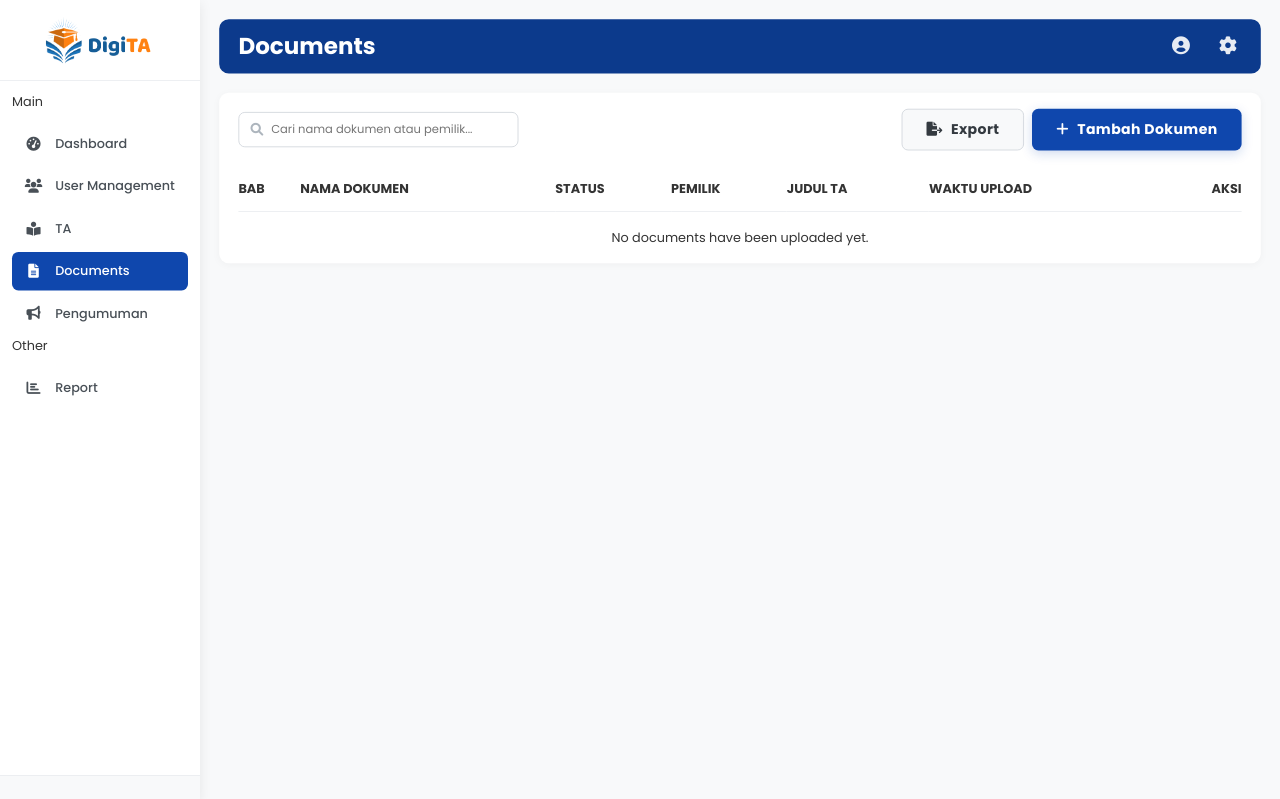
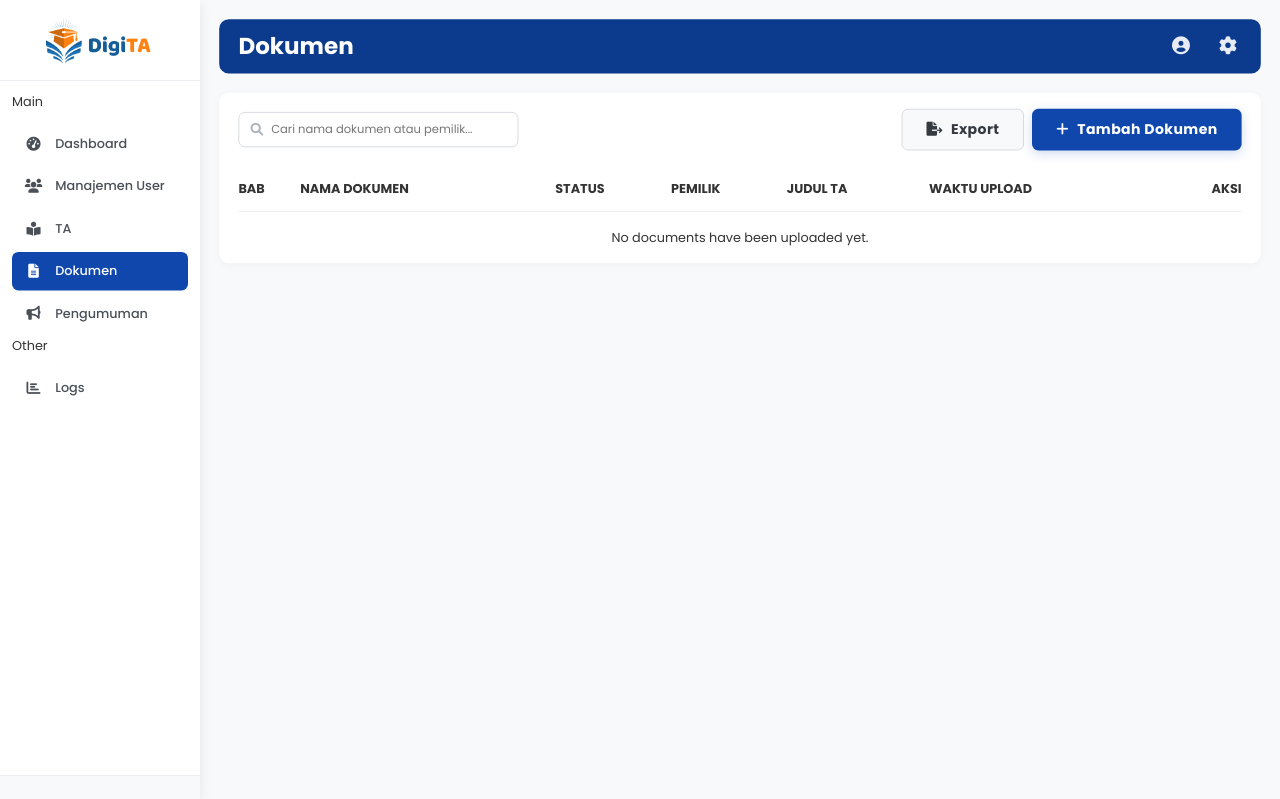
Before and after one commit to muhammadpadanta/django_digita_admin, a Django app: page /tugas-akhir/documents/ in a window 1280 px wide. Shown: the top 799 px of the page. Run offline with Django 5.2, Linux system fonts and the light colour scheme; data that the repository does not hold is empty.

Commit message:
fix: Tugas Akhir Documents field and localization

```diff
--- a/templates/core/base.html
+++ b/templates/core/base.html
@@ -43,7 +43,7 @@
       </a>
       <a href="{% url 'users:user_management_list' %}" class="{% if request.resolver_match.view_name == 'users:user_management_list' %}active{% endif %}">
         <i class="fas fa-users nav-icon"></i>
-        <span>User Management</span>
+        <span>Manajemen User</span>
       </a>
       <a href="{% url 'tugas_akhir:ta-list' %}" class="{% if request.resolver_match.url_name == 'ta-list' %}active{% endif %}">
         <i class="fas fa-book-reader nav-icon"></i>
@@ -51,7 +51,7 @@
       </a>
       <a href="{% url 'tugas_akhir:document-list' %}" class="{% if request.resolver_match.url_name == 'document-list' %}active{% endif %}">
         <i class="fas fa-file-alt nav-icon"></i>
-        <span>Documents</span>
+        <span>Dokumen</span>
       </a>
       <a href="{% url 'announcements:list' %}" class="{% if 'announcements' in request.resolver_match.app_names %}active{% endif %}">
         <i class="fas fa-bullhorn nav-icon"></i>
@@ -61,7 +61,7 @@
       <p class="nav-section-title">Other</p>
       <a href="#">
         <i class="fas fa-chart-bar nav-icon"></i>
-        <span>Report</span>
+        <span>Logs</span>
       </a>
 
       {% if user.is_authenticated %}
--- a/templates/core/documents.html
+++ b/templates/core/documents.html
@@ -6,7 +6,7 @@
 {% block content %}
 <div class="content-block">
     <header class="dashboard-header">
-        <h1>Documents</h1>
+        <h1>Dokumen</h1>
         <div class="header-actions">
             <button title="Profile Settings"><i class="fas fa-user-circle"></i></button>
             <button title="General Settings"><i class="fas fa-cog"></i></button>
@@ -391,10 +391,13 @@
             });
 
             saveButton.addEventListener('click', async () => {
+                // 1. Re-enable the TA select field first so its value can be captured.
+                editTaSelect.disabled = false;
+
+                // 2. Create the FormData object AFTER the field is enabled.
                 const formData = new FormData(editForm);
-                // Re-enable the TA select just before submitting so the value is included
-                editTaSelect.disabled = false;
                 const url = editForm.action;
+
                 try {
                     const response = await fetch(url, {
                         method: 'POST',
@@ -405,7 +408,7 @@
                     if (data.success) {
                         window.location.reload();
                     } else {
-                        // If submission fails, re-disable the TA select for the user
+                        // If submission fails, re-disable the TA select for the user.
                         editTaSelect.disabled = true;
                         editForm.querySelectorAll('.is-invalid').forEach(el => el.classList.remove('is-invalid'));
                         editForm.querySelectorAll('.invalid-feedback').forEach(el => el.textContent = '');
@@ -418,7 +421,7 @@
                     }
                 } catch (error) {
                     console.error('Error submitting form:', error);
-                    // Also re-disable on network error
+                    // Also re-disable on network error.
                     editTaSelect.disabled = true;
                 }
             });
--- a/templates/core/user_management.html
+++ b/templates/core/user_management.html
@@ -6,7 +6,7 @@
 {% block content %}
 <div class="content-block">
     <header class="dashboard-header">
-        <h1>User Management</h1>
+        <h1>Manajemen User</h1>
         <div class="header-actions">
             <button title="Profile Settings"><i class="fas fa-user-circle"></i></button>
             <button title="General Settings"><i class="fas fa-cog"></i></button>
```
